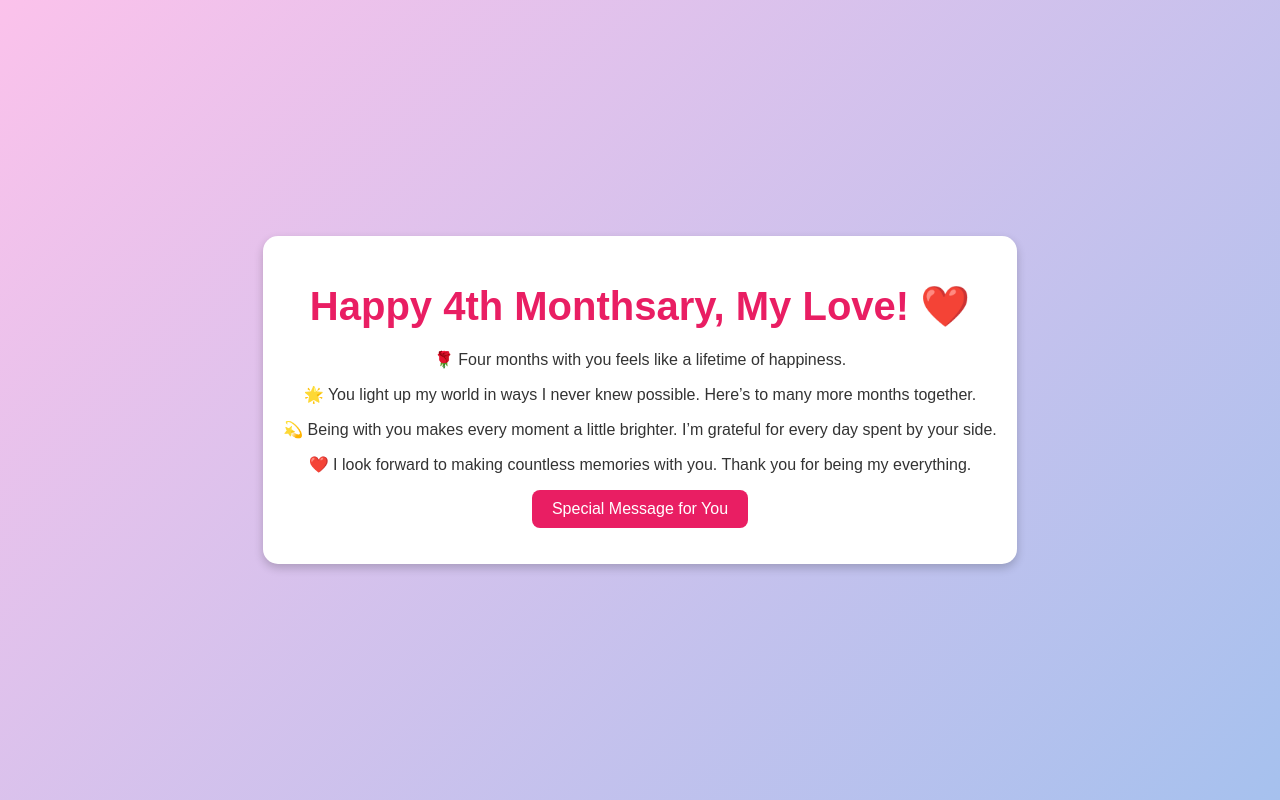
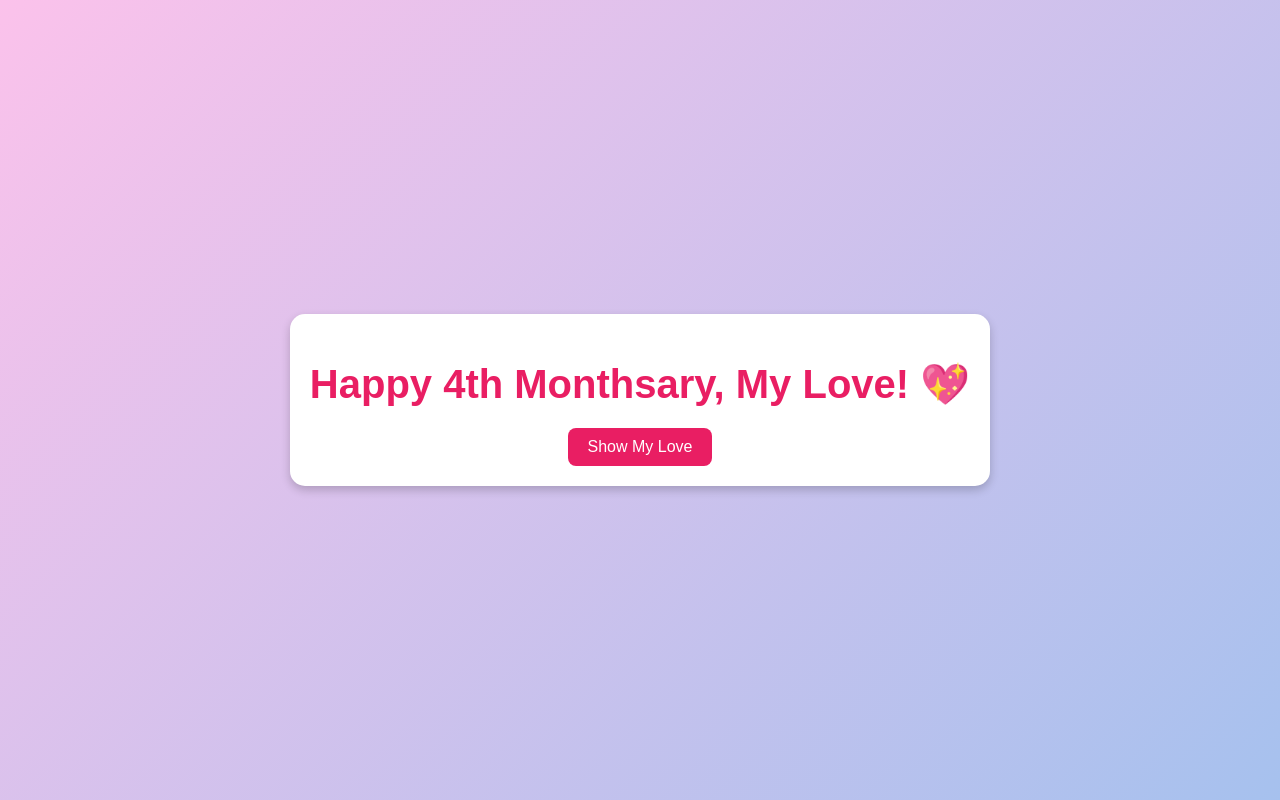
Before and after one commit to asahitan/15th-month, a plain HTML site: page index.html in a window 1280 px wide. Drawn offline with Linux system fonts and the light colour scheme.

Commit message:
Update index.html

```diff
--- a/index.html
+++ b/index.html
@@ -3,22 +3,15 @@
 <head>
   <meta charset="UTF-8">
   <meta name="viewport" content="width=device-width, initial-scale=1.0">
-    <title>Happy 4th Monthsary!</title>
+  <title>Happy 4th Monthsary</title>
   <link rel="stylesheet" href="style.css">
 </head>
 <body>
   <div class="container">
-        <h1>Happy 4th Monthsary, My Love! ❤️</h1>
-        <div class="messages">
-            <p class="message">🌹 Four months with you feels like a lifetime of happiness.</p>
-            <p class="message">🌟 You light up my world in ways I never knew possible. Here’s to many more months together.</p>
-            <p class="message">💫 Being with you makes every moment a little brighter. I’m grateful for every day spent by your side.</p>
-            <p class="message">❤️ I look forward to making countless memories with you. Thank you for being my everything.</p>
+    <h1>Happy 4th Monthsary, My Love! 💖</h1>
+    <p id="message"></p>
+    <button onclick="showMessage()">Show My Love</button>
   </div>
-        <button onclick="showSpecialMessage()">Special Message for You</button>
-        <p id="specialMessage"></p>
-    </div>
-
   <script src="script.js"></script>
 </body>
 </html>
```
Lines whose indentation alone changed are shown as unchanged.
